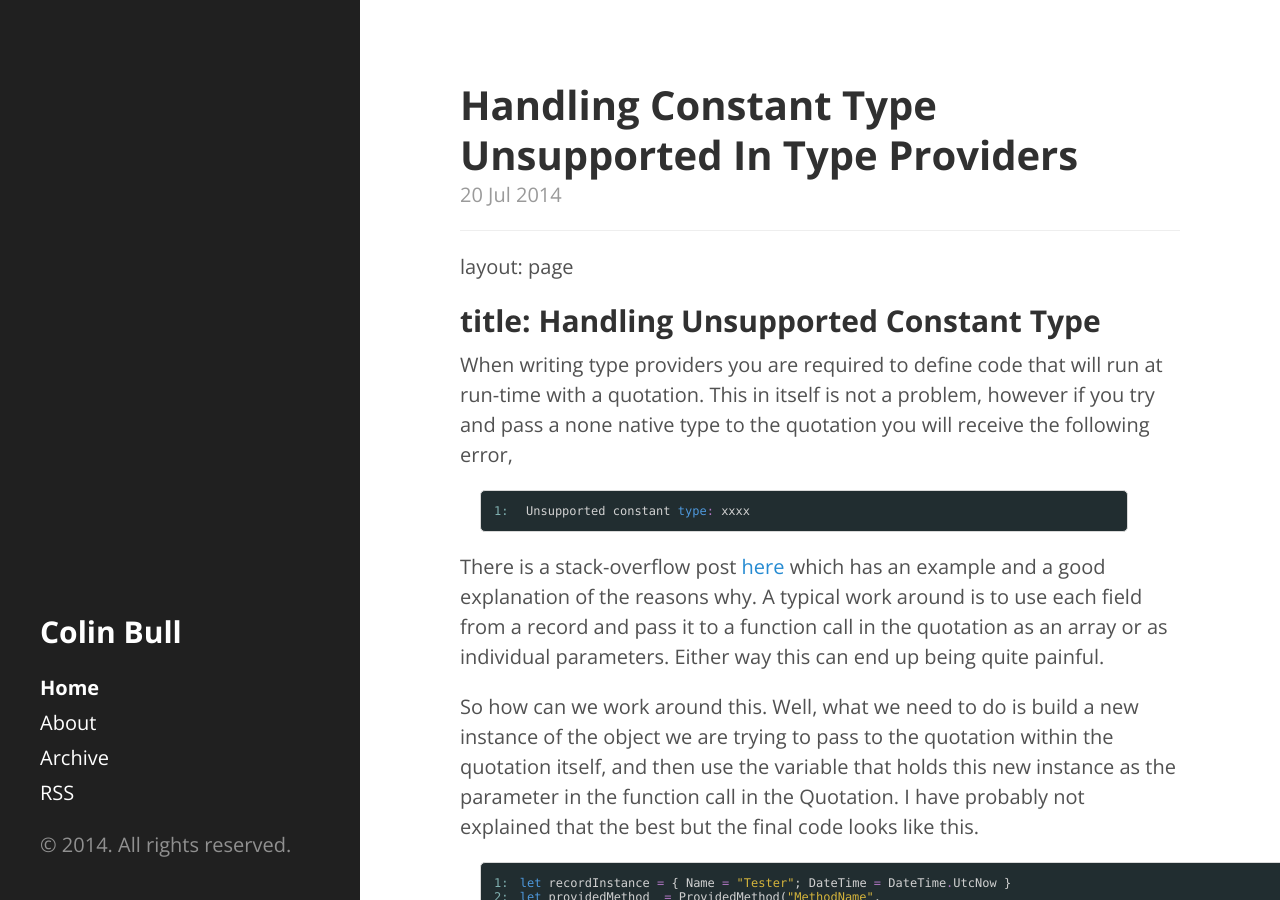
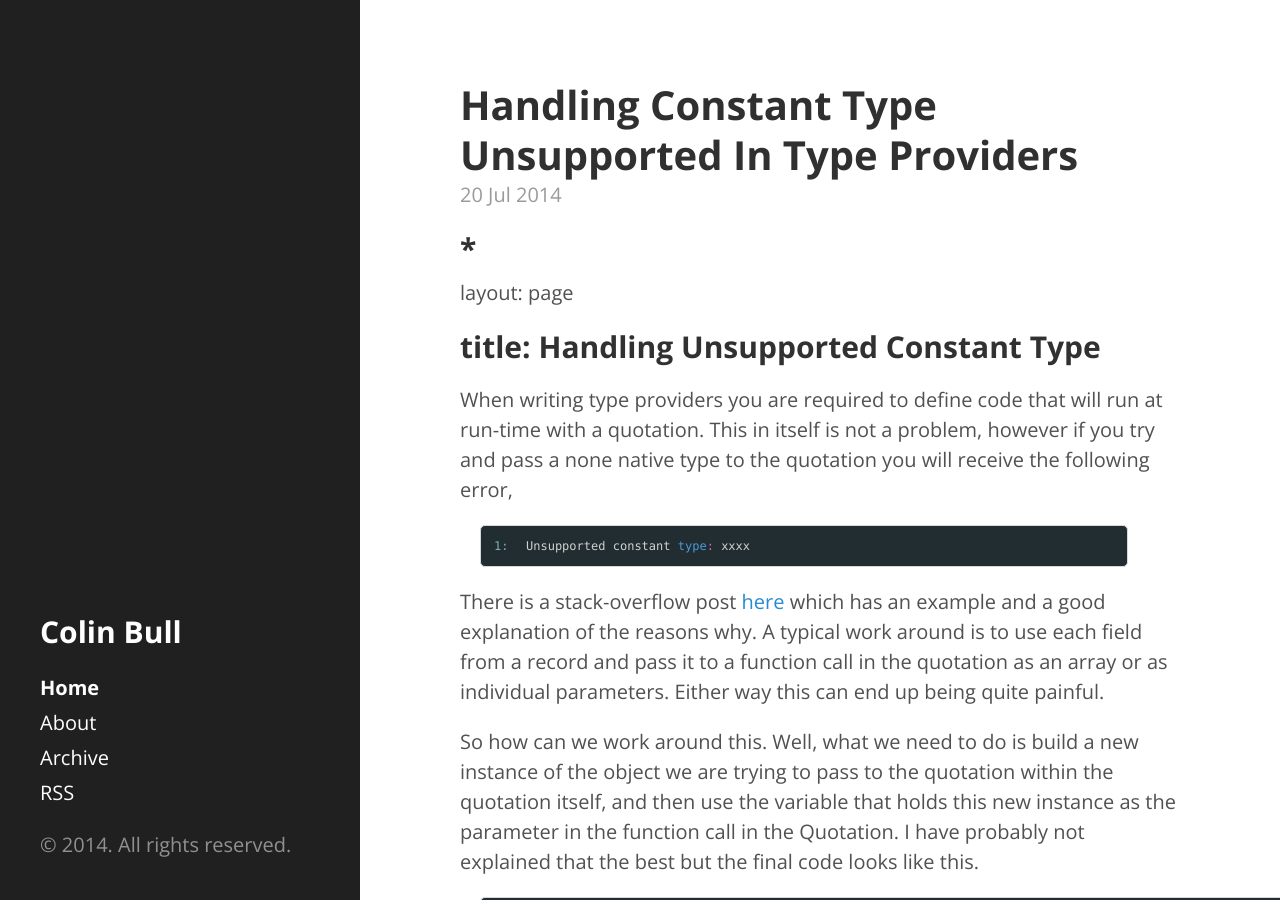
Before and after one commit to colinbull/colinbull.github.io, a Jekyll site: the page built from index.html, in a window 1280 px wide and 900 px high. Built offline with Jekyll 4.4.1, drawn with Linux system fonts in a browser that asks for light colours; some web fonts are replaced; Markdown is read by kramdown in place of the engine named in the settings; the list of posts is cut into pages by our own code.

Commit message:
Getting headers to work properly

```diff
--- a/_posts/2014-07-20-Handling-constant-type-unsupported-in-type-providers.html
+++ b/_posts/2014-07-20-Handling-constant-type-unsupported-in-type-providers.html
@@ -1,8 +1,10 @@
-<hr />
+<h2>*</h2>
 
 <p>layout: page</p>
 
 <h2>title: Handling Unsupported Constant Type</h2>
+
+<p><em></em></p>
 
 <p>When writing type providers you are required to define code that will run at run-time with a quotation. This in itself is not a problem,
 however if you try and pass a none native type to the quotation you will receive the following error,</p>
```
Also changed, not shown: 1 other file.
